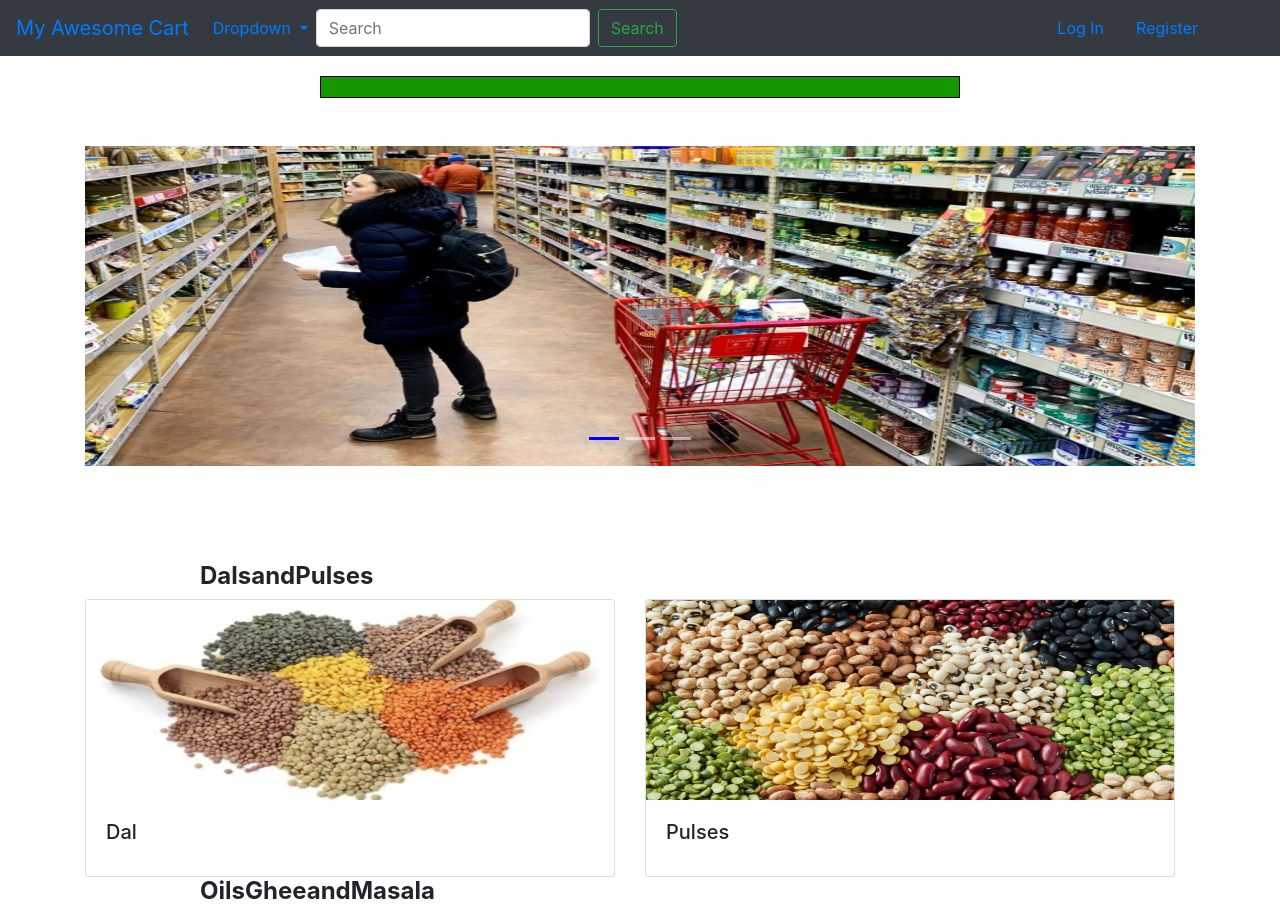
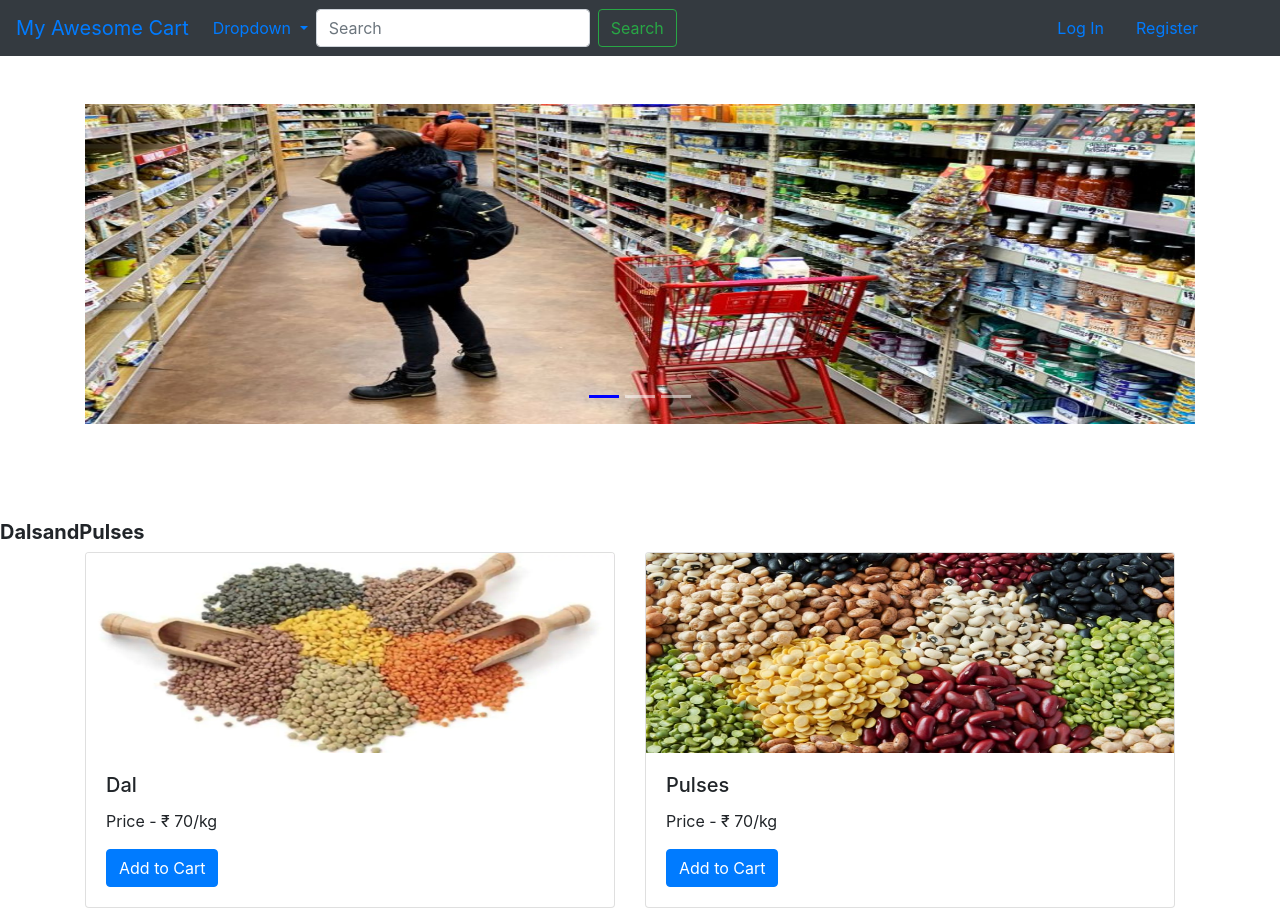
Before and after one commit to Roshan23699/E-Commercewebsite, a Django app: page / in a window 1280 px wide. Shown: the top 912 px of the page. Run offline with Django 3.2, Linux system fonts and the light colour scheme; data comes from the database, SQL or seed files in the repository; both versions use the stored data as it was after the commit; some libraries are stand-ins or nearby versions.

Commit message:
Merge remote-tracking branch 'origin/master'
# Conflicts:
#	blog/__pycache__/__init__.cpython-37.pyc
#	blog/__pycache__/admin.cpython-37.pyc
#	blog/__pycache__/models.cpython-37.pyc
#	blog/migrations/__pycache__/__init__.cpython-37.pyc
#	mac/__pycache__/__init__.cpython-37.pyc
#	mac/__pycache__/settings.cpython-37.pyc
#	mac/__pycache__/urls.cpython-37.pyc
#	mac/__pycache__/wsgi.cpython-37.pyc
#	shop/__pycache__/__init__.cpython-37.pyc
#	shop/__pycache__/admin.cpython-37.pyc
#	shop/__pycache__/apps.cpython-37.pyc
#	shop/__pycache__/models.cpython-37.pyc
#	shop/__pycache__/urls.cpython-37.pyc
#	shop/__pycache__/views.cpython-37.pyc
#	shop/migrations/__pycache__/0001_initial.cpython-37.pyc
#	shop/migrations/__pycache__/0002_remove_product_category.cpython-37.pyc
#	shop/migrations/__pycache__/__init__.cpython-37.pyc
#	users/__pycache__/__init__.cpython-37.pyc
#	users/__pycache__/admin.cpython-37.pyc
#	users/__pycache__/apps.cpython-37.pyc
#	users/__pycache__/forms.cpython-37.pyc
#	users/__pycache__/models.cpython-37.pyc
#	users/__pycache__/views.cpython-37.pyc
#	users/migrations/__pycache__/__init__.cpython-37.pyc

```diff
--- a/mac/urls.py
+++ b/mac/urls.py
@@ -23,6 +23,7 @@
 urlpatterns = [
     path('', include('shop.urls')),
     path('admin/', admin.site.urls),
+    path('cart/', user_views.cart, name='cart'),
     path('profile/', user_views.profile, name='profile'),
     path('register/', user_views.register, name='register'),
     path('login/', auth_views.LoginView.as_view(template_name='users/login.html'), name='login'),
--- a/shop/templates/shop/basic.html
+++ b/shop/templates/shop/basic.html
@@ -61,7 +61,7 @@
 			<a class="nav-link" href="{% url 'profile' %}">Profile</a>
 		</div>
 		<div class="nav-item " style = "margin-right:50px;">
-			<a class="nav-link" href="#">My Cart</a>
+			<a class="nav-link" href="{% url 'cart' %}">My Cart</a>
 		</div>
 		{% else %}
 		<div class="nav-item " >
@@ -74,12 +74,13 @@
 
 </div>
 </nav>
-	<div style="border: 1px solid black; width:50%; margin-left:25%; margin-left:25%; padding:10px; margin-top:20px; background-color: rgba(21, 151, 0, 1); color: rgb(255, 255, 255);">
-	{% if messages %}
+
+		{% if messages %}
+			<div style="border: 1px solid black; width:50%; margin-left:25%; margin-left:25%; padding:10px; margin-top:20px; background-color: rgba(21, 151, 0, 1); color: rgb(255, 255, 255);">
                 {% for message in messages %}
                     {{ message }}
-                {% endfor %}
-		{% endif %}</div>
+                {% endfor %}</div>
+		{% endif %}
 
 {% block body %}
 {% endblock %}
--- a/shop/templates/shop/fruits.html
+++ b/shop/templates/shop/fruits.html
@@ -12,7 +12,7 @@
 
  {% for cat, product in list %}
 
- <h4><b>{{cat}}</b></h5>
+ <h5><b>{{cat}}</b></h5>
 <div class = "container">
 <div class="card-deck" style = "width: 70rem;">
 {% for i in product %}
@@ -21,6 +21,8 @@
 <img class="card-img-top" src="/media/{{i.image}}" alt="Card image cap">
 <div class="card-body">
  <h5 class="card-title">{{i.product_name}}</h5>
+    <p class="card-text">Price - ₹ {{i.price}}/kg</p>
+    <a href="#" class="btn btn-primary">Add to Cart</a>
 
 
 </div>
--- a/shop/templates/shop/grocery.html
+++ b/shop/templates/shop/grocery.html
@@ -12,7 +12,7 @@
 
  {% for cat, product in list %}
  {% if cat != 'Foodgrain' and cat != 'DalsandPulses' and cat != 'OilsGheeandMasala' and cat != 'SaltSugarandJaggery' and cat != 'Fruit' and cat != 'vegetables'%}
- <h4><b>{{cat}}</b></h5>
+ <h5><b>{{cat}}</b></h5>
 <div class = "container">
 <div class="card-deck" style = "width: 70rem;">
 {% for i in product %}
@@ -21,6 +21,8 @@
 <img class="card-img-top" src="/media/{{i.image}}" alt="Card image cap">
 <div class="card-body">
  <h5 class="card-title">{{i.product_name}}</h5>
+     <p class="card-text">Price - ₹ {{i.price}}/kg</p>
+    <a href="#" class="btn btn-primary">Add to Cart</a>
 
 
 </div>
--- a/shop/templates/shop/index.html
+++ b/shop/templates/shop/index.html
@@ -91,7 +91,7 @@
 
     {% for cat, product in list %}
           {% if cat == 'Foodgrain' or cat == 'DalsandPulses' or cat == 'OilsGheeandMasala' or cat == 'SaltSugarandJaggery' %}
-          <h4><b>{{cat}}</b></h5>
+          <h5><b>{{cat}}</b></h5>
     <div class = "container">
       <div class="card-deck" style = "width: 70rem;">
         {% for i in product %}
@@ -100,6 +100,8 @@
         <img class="card-img-top" src="/media/{{i.image}}" alt="Card image cap">
         <div class="card-body">
           <h5 class="card-title">{{i.product_name}}</h5>
+            <p class="card-text">Price - ₹ {{i.price}}/kg</p>
+    <a href="#" class="btn btn-primary">Add to Cart</a>
 
         </div>
       </div>
--- a/shop/templates/shop/vegetables.html
+++ b/shop/templates/shop/vegetables.html
@@ -12,7 +12,7 @@
 
  {% for cat, product in list %}
 
- <h4><b>{{cat}}</b></h5>
+ <h5><b>{{cat}}</b></h5>
 <div class = "container">
 <div class="card-deck" style = "width: 70rem;">
 {% for i in product %}
@@ -21,6 +21,8 @@
 <img class="card-img-top" src="/media/{{i.image}}" alt="Card image cap">
 <div class="card-body">
  <h5 class="card-title">{{i.product_name}}</h5>
+     <p class="card-text">Price - ₹ {{i.price}}/kg</p>
+    <a href="#" class="btn btn-primary">Add to Cart</a>
 
 
 </div>
--- a/users/models.py
+++ b/users/models.py
@@ -1,6 +1,8 @@
 from django.db import models
 from django.contrib.auth.models import User
 from django.db.models.signals import post_save
+from django.contrib.auth import get_user_model
+from shop.models import Product
 
 
 class Profile(models.Model):
--- /dev/null
+++ b/users/templates/users/cart.html
@@ -0,0 +1,6 @@
+{% extends 'shop/basic.html' %}
+{% block body %}
+
+<h1>Cart</h1>
+
+{% endblock %}
--- a/users/views.py
+++ b/users/views.py
@@ -37,3 +37,8 @@
         'p_form': p_form
     }
     return render(request, 'users/profile.html', context)
+
+
+@login_required
+def cart(request):
+    return render(request, 'users/cart.html')
```
Also changed, not shown: db.sqlite3.
